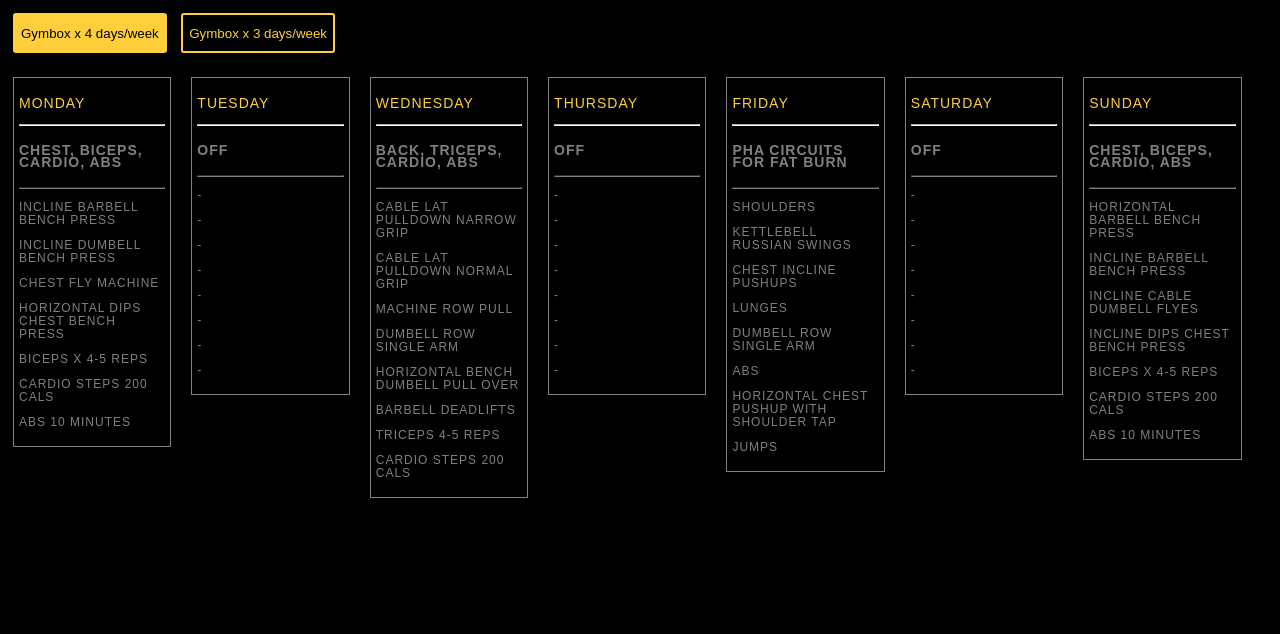
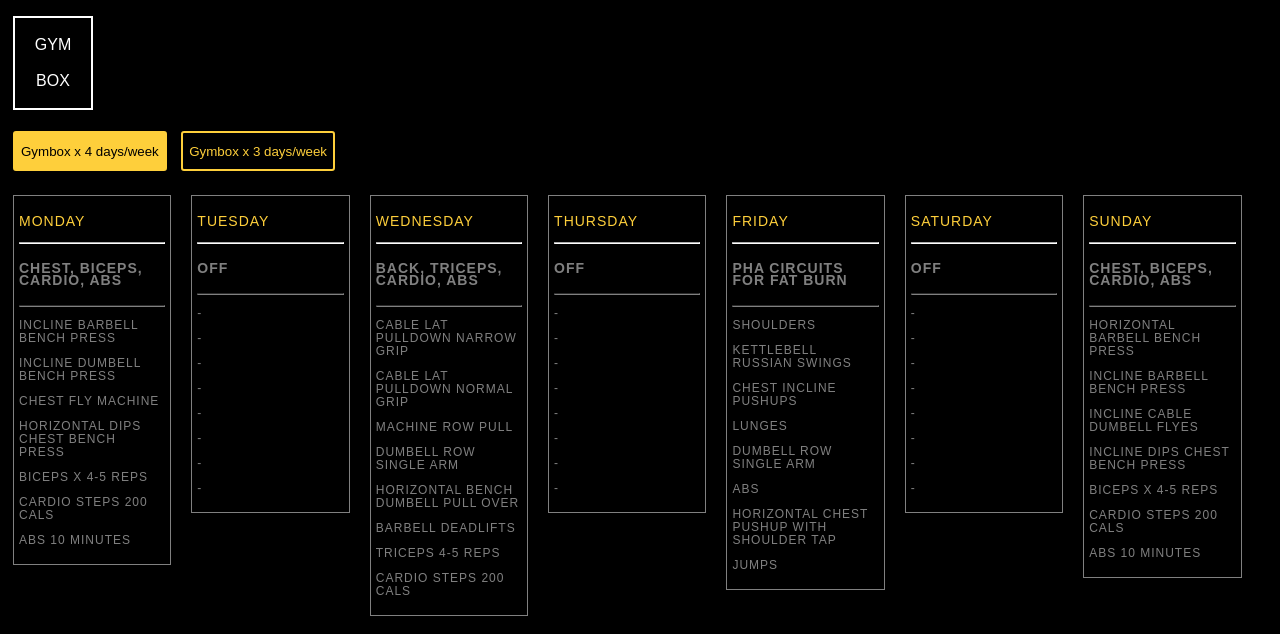
Before and after one commit to Mugurinho/Gymbox, a plain HTML site: page index.html in a window 1280 px wide. Drawn offline with Linux system fonts and the light colour scheme.

Commit message:
updated the logo

```diff
--- a/index.html
+++ b/index.html
@@ -6,6 +6,13 @@
 <title>Gymbox</title>
 </head>
 <body>
+	<!--h2 id="logo">GYMBOX</h2>-->
+	<div class="logo">
+		<pre>
+			GYM
+			BOX
+		</pre>
+	</div>
 	<div id="myDIV">
 	  <input type=button onclick="Switch1()" id="btn" class="btn active" value = "Gymbox x 4 days/week"></input>
 	  <input type=button onclick="Switch2()" id="btn2" class="btn" value = "Gymbox x 3 days/week"></input>
--- a/main.css
+++ b/main.css
@@ -83,6 +83,19 @@
 
   padding: 5px;
 
+}
+
+pre{
+  white-space: pre-wrap;
+  border-style: solid;
+  border-width: 2px;
+  width: 80px;
+  font-family: helvetica-extended,sans-serif;
+  text-align: center;
+  color: white;
+  margin-left: 5px;
+  overflow: auto;
+  overflow-y: hidden;
 }
 
 
```
